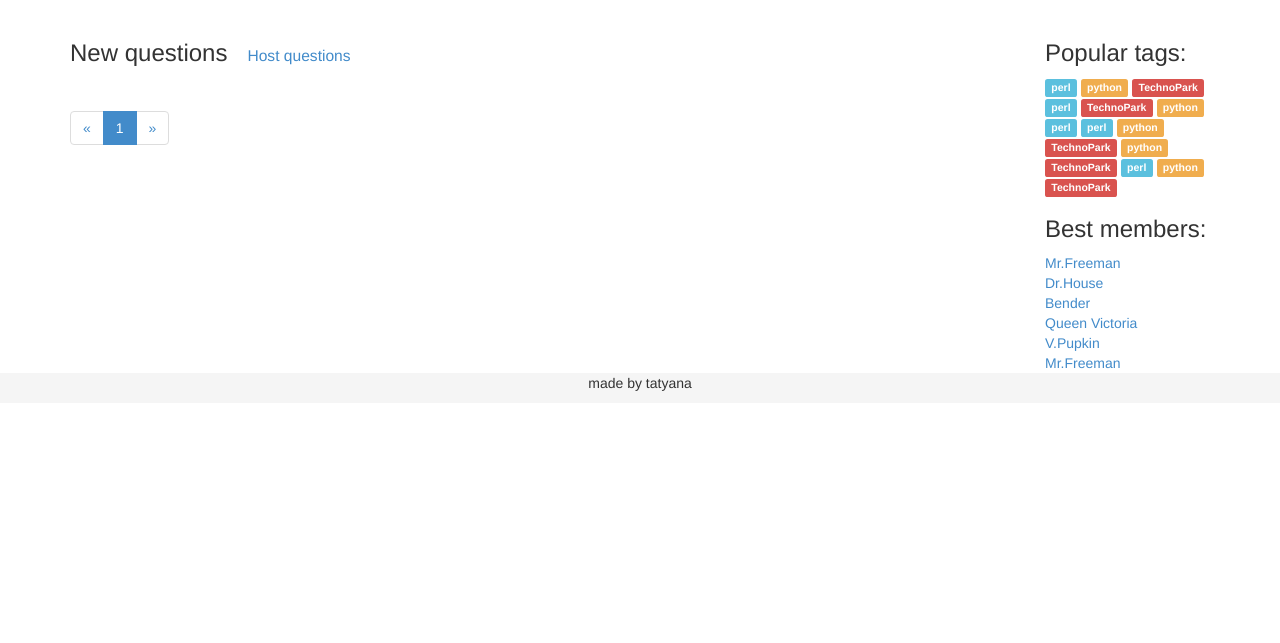
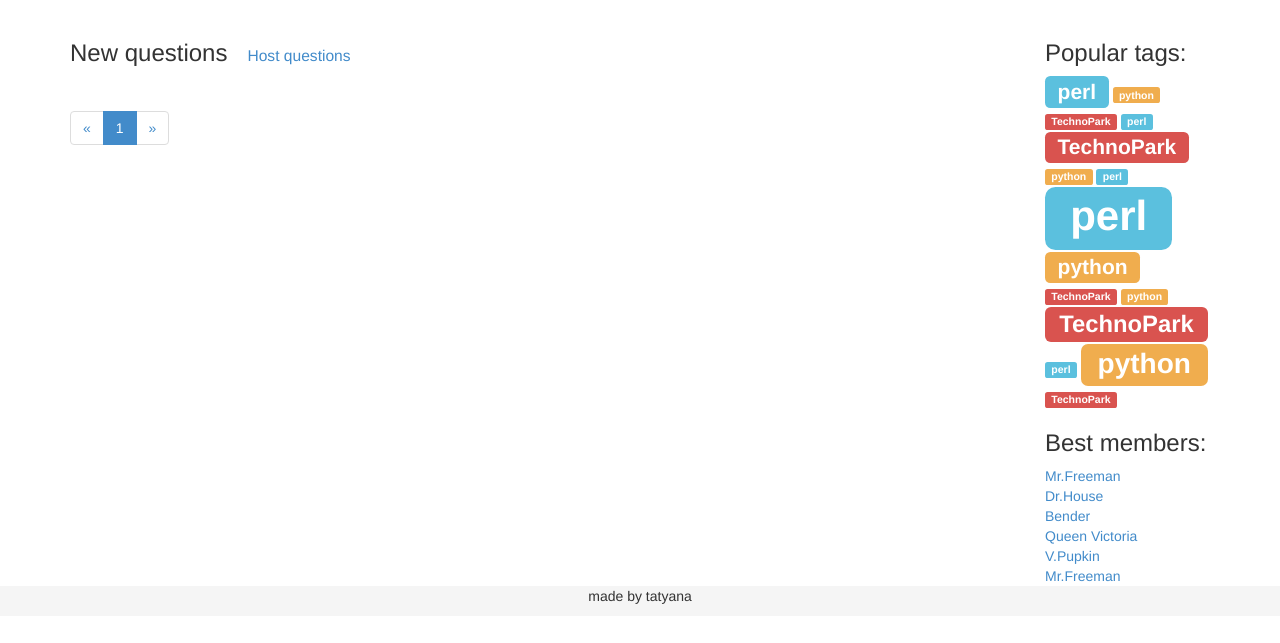
Before and after one commit to tatyanos/TPweb, a Django app: page / in a window 1280 px wide. Shown: the part 81-724 px from the top of the page. Run offline with Django 3.2, Linux system fonts and the light colour scheme; grey boxes labelled with a size stand in for pictures from a placeholder-image service; data that the repository does not hold is empty; some libraries are stand-ins or nearby versions.

Commit message:
change sidebar, like

```diff
--- a/static/style.css
+++ b/static/style.css
@@ -13,3 +13,10 @@
 #footer {
     background: #f5f5f5;
 }
+
+.asks-tag-cloud>span {
+    display: inline-block;
+    -moz-box-sizing: border-box;
+    box-sizing: border-box;
+    margin-bottom: 2px;
+}
--- a/templates/app/index.html
+++ b/templates/app/index.html
@@ -15,6 +15,7 @@
                 <div class="row">
                     <div class="col-md-2">
                         <img class="img-thumbnail" src="http://placehold.it/100x80" alt=""/>
+                        {% include 'app/like.html' %}
                     </div>
                     <div class="col-md-10">
                         <a href="{% url 'question' question.id %}">
--- /dev/null
+++ b/templates/app/like.html
@@ -0,0 +1,6 @@
+<div class="row asks-like-cont">
+    <div class="col-md-6 center-block">
+        <input type="number" name="q1" value="0" class="form-control" maxlength='2' size='2'
+               min='1' max='10'/>
+    </div>
+</div>
--- a/templates/app/sidebar.html
+++ b/templates/app/sidebar.html
@@ -1,23 +1,23 @@
 <h3>Popular tags:</h3>
 <div class="row">
-    <div class="col-md-12">
-        <span class="label label-info">perl</span>
+    <div class="col-md-12 asks-tag-cloud">
+        <span class="label label-info" style="font-size: 150%">perl</span>
         <span class="label label-warning">python</span>
         <span class="label label-danger">TechnoPark</span>
         <span class="label label-info">perl</span>
 
-        <span class="label label-danger">TechnoPark</span>
+        <span class="label label-danger"style="font-size: 150%">TechnoPark</span>
         <span class="label label-warning">python</span>
         <span class="label label-info">perl</span>
 
-        <span class="label label-info">perl</span>
-        <span class="label label-warning">python</span>
+        <span class="label label-info" style="font-size: 300%">perl</span>
+        <span class="label label-warning"style="font-size: 150%">python</span>
         <span class="label label-danger">TechnoPark</span>
 
         <span class="label label-warning">python</span>
-        <span class="label label-danger">TechnoPark</span>
+        <span class="label label-danger" style="font-size: 170%">TechnoPark</span>
         <span class="label label-info">perl</span>
-        <span class="label label-warning">python</span>
+        <span class="label label-warning" style="font-size: 200%">python</span>
         <span class="label label-danger">TechnoPark</span>
     </div>
 </div>
```
Also changed, not shown: templates/app/question.html (+2 -23 lines). Lines whose indentation alone changed are shown as unchanged.
